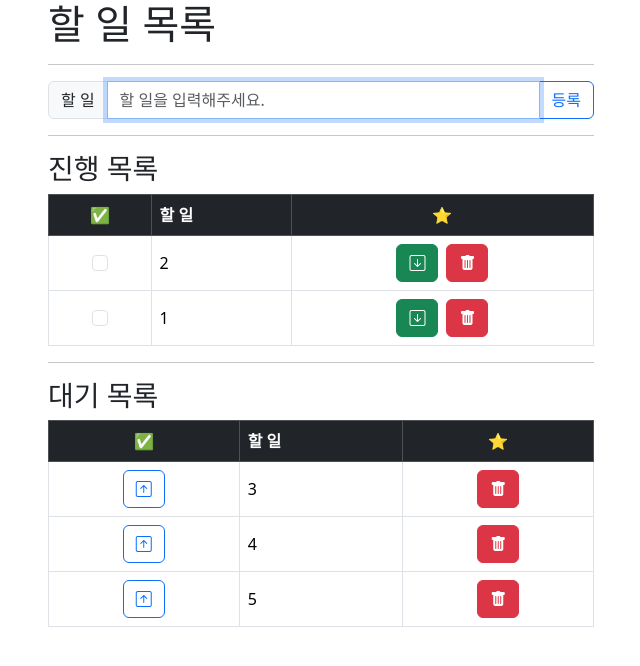
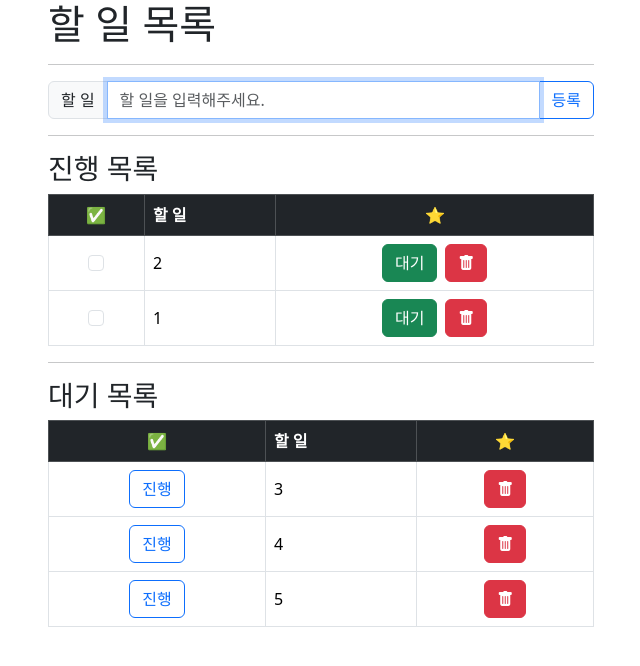
Before and after one commit to ruff1376/AI3_Django_HJY, a Django app: page /todo in a window 1280 px wide. Shown: the top 666 px of the page, without its empty margins (319-959 px from the left). Run offline with Django 5.2, Linux system fonts and the light colour scheme; data comes from the database, SQL or seed files in the repository; both versions use the stored data as it was after the commit.

```diff
--- a/TodoList/todo/templates/todo/todo.html
+++ b/TodoList/todo/templates/todo/todo.html
@@ -60,9 +60,9 @@
                                         <form action="./wait" method="post">
                                             {% csrf_token %}
                                             <input type="hidden" name="no" value="{{ todo.no }}">
-                                            <button class="btn btn-success">
-                                                <i class="bi bi-arrow-down-square"></i>
-                                            </button>
+                                            <button class="btn btn-success">대기</button>
+                                                <!-- <i class="bi bi-arrow-down-square"></i>
+                                            </button> -->
                                         </form>
                                         <form action="./delete" method="post">
                                             {% csrf_token %}
@@ -100,9 +100,9 @@
                                     <form action="./ing" method="post">
                                         {% csrf_token %}
                                         <input type="hidden" name="no" value="{{ todo.no }}">
-                                        <button type="submit" class="btn btn-outline-primary">
-                                            <i class="bi bi-arrow-up-square"></i>
-                                        </button>
+                                        <button type="submit" class="btn btn-outline-primary">진행</button>
+                                            <!-- <i class="bi bi-arrow-up-square"></i>
+                                        </button> -->
                                     </form>
                                 </td>
                                 <td class="text-start">
```
Also changed, not shown: TodoList/db.sqlite3.
